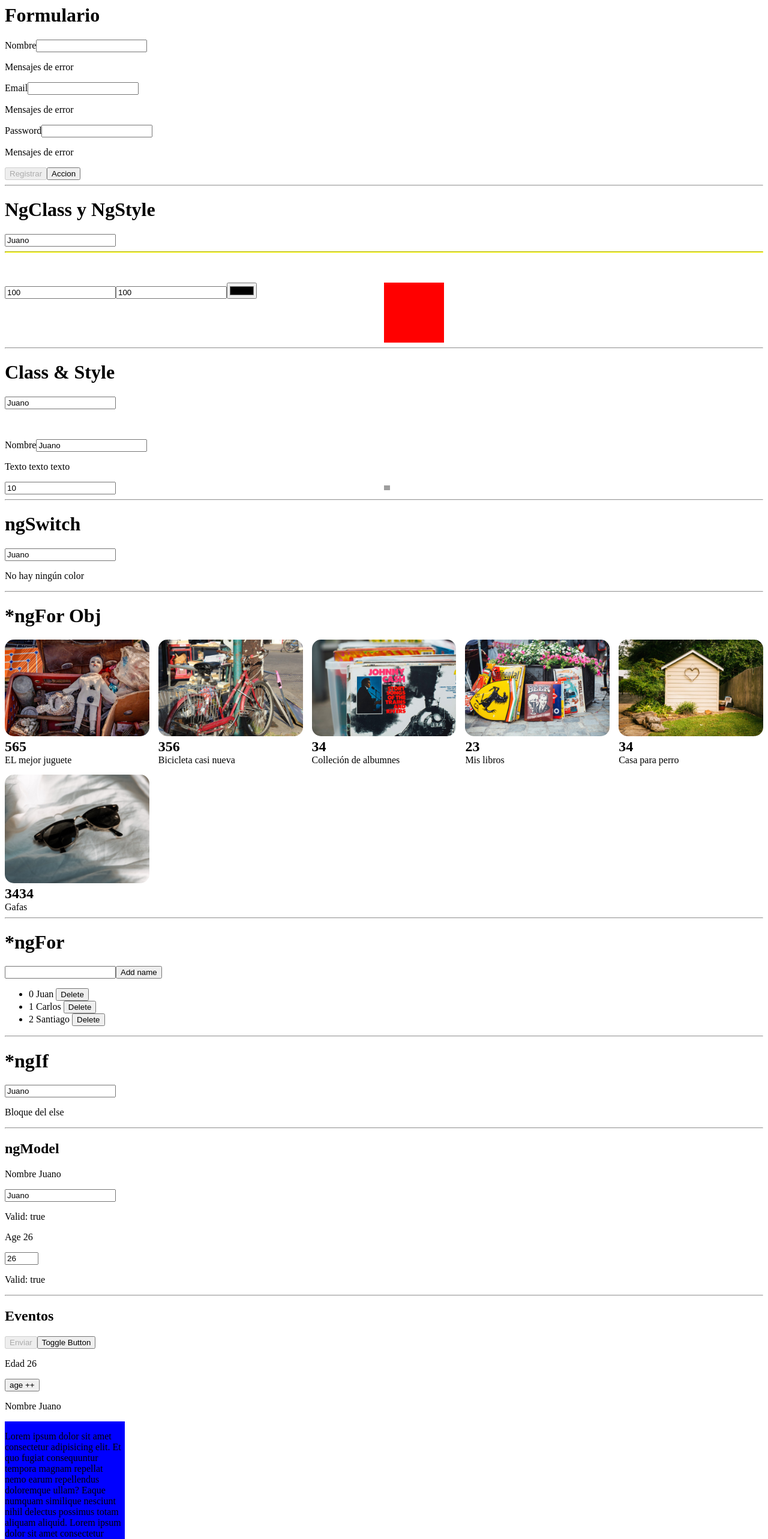
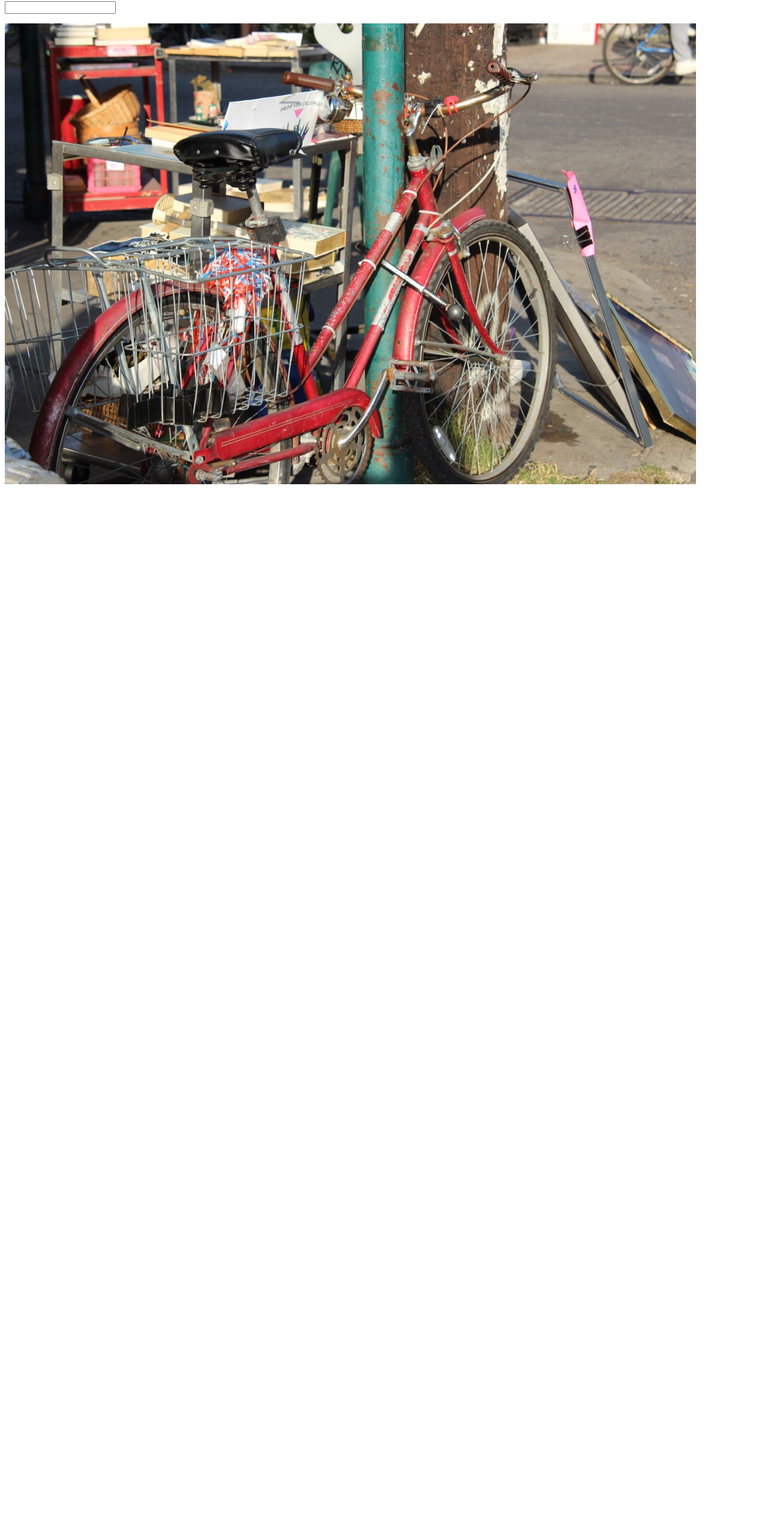
Before and after one commit to NousCode/my-store, an Angular app: page / in a window 1280 px wide. Shown: the part 14-2579 px from the top of the page at 60% size. After the commit the page ends 833 px from the top, so only its background shows below. Built offline with nearby package versions, Linux system fonts and the light colour scheme.

Commit message:
Output from father.

```diff
--- a/src/app/app.component.html
+++ b/src/app/app.component.html
@@ -1,141 +1,2 @@
-<h1>Formulario</h1>
-<form (ngSubmit)="onRegister()" #myForm="ngForm">
-  <div class="input-group">
-    <label for="name">Nombre</label>
-    <input type="text" name="name" required id="name" [(ngModel)]="register.name">
-    <p>Mensajes de error</p>
-  </div>
-  <div class="input-group">
-    <label for="email">Email</label>
-    <input type="email" name="email" required id="email" [(ngModel)]="register.email">
-    <p>Mensajes de error</p>
-  </div>
-  <div class="input-group">
-    <label for="name">Password</label>
-    <input type="password" name="password" required id="password" [(ngModel)]="register.password">
-    <p>Mensajes de error</p>
-  </div>
-  <button type="submit" [disabled]="myForm.invalid" >Registrar</button>
-  <button type="button">Accion</button>
-</form>
-<hr>
-<h1>NgClass y NgStyle</h1>
-<input type="text" required #nameInput4="ngModel" [(ngModel)]="person.name" >
-<hr class="line-error" [ngClass]="{
-  'valid': nameInput4.valid,
-  'invalid': nameInput4.invalid
-}">
-<p class="message-error" [class.invalid]="nameInput4.invalid">El campo es requerido</p>
-
-<div class="styles">
-  <div>
-    <input type="number" [(ngModel)]="box.width" >
-    <input type="number" [(ngModel)]="box.height" >
-    <input type="color" [(ngModel)]="box.background" >
-  </div>
-  <div>
-    <div [ngStyle]="{
-      'width.px': box.width,
-      'height.px': box.height,
-      'background-color': box.background,
-      'display': 'block'
-    }" ></div>
-  </div>
-</div>
-<hr>
-<h1>Class & Style</h1>
-<input type="text" required #nameInputs="ngModel" [(ngModel)]="person.name" >
-<p class="message-error" [class.invalid]="nameInputs.invalid">El campo es requerido</p>
-<label>Nombre</label>
-<input type="text" required #nameInput3="ngModel" [(ngModel)]="person.name" >
-<p [style.font-style]="nameInput3.invalid ? 'italic' : 'normal'">Texto texto texto</p>
-<div class="styles">
-  <div>
-    <input type="text" [(ngModel)]="widthImg" >
-  </div>
-  <div>
-    <img [src]="person.avatar" [style.width.px]="widthImg" alt="imagen">
-  </div>
-</div>
-<hr>
-<h1>ngSwitch</h1>
-<input type="text" required [(ngModel)]="person.name" >
-<div [ngSwitch]="person.name">
-  <p *ngSwitchCase="'Juan'">
-    El color el Azul
-  </p>
-  <p *ngSwitchCase="'Nicolas'">
-    El color el Verde
-  </p>
-  <p *ngSwitchCase="'Fernando'">
-    El color el Rojo
-  </p>
-  <p *ngSwitchDefault>
-    No hay ningún color
-  </p>
-</div>
-<hr>
-<h1>*ngFor Obj</h1>
-<div class="products--grid">
-  <div *ngFor="let product of products">
-    <img [src]="product.image" alt="image">
-    <h2>{{ product.price }}</h2>
-    <p>{{ product.name }}</p>
-  </div>
-</div>
-<hr>
-<h1>*ngFor</h1>
-<input type="text" required [(ngModel)]="newName" >
-<button (click)="addName()">Add name</button>
-<ul>
-  <li *ngIf="names.length === 0">No hay nombres</li>
-  <li *ngFor="let name of names; index as i">
-    {{ i }} {{ name }}
-    <button (click)="deleteName(i)">Delete</button>
-  </li>
-</ul>
-<hr>
-<h1>*ngIf</h1>
-<input type="text" required [(ngModel)]="person.name" >
-<p *ngIf="person.name === 'Juan' && person.age === 18; else elseBlock">Soy Juan</p>
-<p *ngIf="person.name === 'Carlos'">Soy Carlos</p>
-<ng-template #elseBlock>
-  <p>Bloque del else</p>
-</ng-template>
-<hr>
-
-<h2>ngModel</h2>
-<p>Nombre {{ person.name }}</p>
-<input type="text" required #nameInput="ngModel" [(ngModel)]="person.name" >
-<p>Valid: {{ nameInput.valid }}</p>
-
-<p>Age {{ person.age }}</p>
-<input type="number" max="30" min="18" required #ageInput="ngModel" [(ngModel)]="person.age" >
-<p>Valid: {{ ageInput.valid }}</p>
-<hr>
-<h2>Eventos</h2>
-<button [disabled]="btnDisabled">Enviar</button>
-<button (click)="toggleButton()">Toggle Button</button>
-<p>Edad {{ person.age }}</p>
-<button (click)="increaseAge()">age ++</button>
-
-<p>Nombre {{ person.name }}</p>
-
-<div class="box" (scroll)="onScroll($event)">
-  <p>Lorem ipsum dolor sit amet consectetur adipisicing elit. Et quo fugiat consequuntur tempora magnam repellat nemo earum repellendus doloremque ullam? Eaque numquam similique nesciunt nihil delectus possimus totam aliquam aliquid. Lorem ipsum dolor sit amet consectetur adipisicing elit. Et quo fugiat consequuntur tempora magnam repellat nemo earum repellendus doloremque ullam? Eaque numquam similique nesciunt nihil delectus possimus totam aliquam aliquid. Lorem ipsum dolor sit amet consectetur adipisicing elit. Et quo fugiat consequuntur tempora magnam repellat nemo earum repellendus doloremque ullam? Eaque numquam similique nesciunt nihil delectus possimus totam aliquam aliquid.</p>
-</div>
-
-<input type="text" [value]="person.name" (keyup)="changeName($event)">
-
-<hr>
-<h2>Propiedades</h2>
-<button [disabled]="btnDisabled" >Enviar</button>
-<input type="text" [value]="person.name">
-<progress [value]="person.age" max="100"></progress>
-<img [src]="person.avatar" width="100" alt="imagen">
-<hr>
-<h2>Hola mundo!!</h2>
-<h2>{{ 'Hola Mundo'.repeat(5) }}</h2>
-<p>3 + 3 = {{ 3 + 3 }}</p>
-<h3>Hola, soy {{ name }} y tengo {{ age }} años.</h3>
-<img src={{image}} alt="imagen" width="100">
+<p><input type="text" [(ngModel)]="imgParent"/></p>
+<app-img (loaded)="onLoaded($event)" [img]="imgParent"></app-img>
--- a/src/app/app.component.ts
+++ b/src/app/app.component.ts
@@ -7,95 +7,9 @@ import { Product } from './product.model';
   styleUrls: ['./app.component.sass']
 })
 export class AppComponent {
-  widthImg = 10;
+  imgParent = '';
 
-  box = {
-    width: 100,
-    height: 100,
-    background: 'red'
-  };
-
-  name = 'Juan';
-  age = 26;
-  image = 'https://tresubresdobles.com/wp-content/uploads/2019/08/skft-912381dcd5b2c45c4a9ce8acf32cfd8c-768x961.jpg';
-  btnDisabled = true;
-
-  person = {
-    name: 'Juano',
-    age: 26,
-    avatar: 'https://tresubresdobles.com/wp-content/uploads/2019/08/skft-912381dcd5b2c45c4a9ce8acf32cfd8c-768x961.jpg'
-  }
-
-  names: string[] = ['Juan', 'Carlos', 'Santiago'];
-  newName: string = '';
-
-  register = {
-    name: '',
-    email: '',
-    password: ''
-  }
-
-  products: Product[] = [
-      {
-        name: 'EL mejor juguete',
-        price: 565,
-        image: './assets/images/toy.jpg',
-        category: 'all'
-      },
-      {
-        name: 'Bicicleta casi nueva',
-        price: 356,
-        image: './assets/images/bike.jpg'
-      },
-      {
-        name: 'Colleción de albumnes',
-        price: 34,
-        image: './assets/images/album.jpg'
-      },
-      {
-        name: 'Mis libros',
-        price: 23,
-        image: './assets/images/books.jpg'
-      },
-      {
-        name: 'Casa para perro',
-        price: 34,
-        image: './assets/images/house.jpg'
-      },
-      {
-        name: 'Gafas',
-        price: 3434,
-        image: './assets/images/glasses.jpg'
-      }
-  ];
-
-  toggleButton() {
-    this.btnDisabled = !this.btnDisabled;
-  }
-
-  increaseAge() {
-    this.person.age += 1;
-  }
-
-  onScroll(event: Event) {
-    const element = event.target as HTMLElement;
-    console.log(element.scrollTop);
-  }
-
-  changeName(event: Event) {
-    const element = event.target as HTMLInputElement;
-    this.person.name = element.value;
-  }
-
-  addName() {
-    this.names.push(this.newName);
-    this.newName = '';
-  }
-  deleteName(index: number) {
-    this.names.splice(index, 1);
-  }
-
-  onRegister() {
-    console.log(this.register);
+  onLoaded(img: string) {
+    console.log('Log padre', img);
   }
 }
--- a/src/app/app.module.ts
+++ b/src/app/app.module.ts
@@ -4,10 +4,12 @@ import { FormsModule } from '@angular/forms';
 
 import { AppRoutingModule } from './app-routing.module';
 import { AppComponent } from './app.component';
+import { ImgComponent } from './components/img/img.component';
 
 @NgModule({
   declarations: [
-    AppComponent
+    AppComponent,
+    ImgComponent
   ],
   imports: [
     FormsModule,
--- /dev/null
+++ b/src/app/components/img/img.component.html
@@ -0,0 +1,4 @@
+<img [src]="img" (load)="imgLoad()" (error)="imgError()" width="200" alt="img" *ngIf="img; else elseImg">
+<ng-template #elseImg>
+  <img [src]="imageDefault" alt="img">
+</ng-template>
--- /dev/null
+++ b/src/app/components/img/img.component.ts
@@ -0,0 +1,26 @@
+import { Component, Input, OnInit, Output, EventEmitter } from '@angular/core';
+
+@Component({
+  selector: 'app-img',
+  templateUrl: './img.component.html',
+  styleUrls: ['./img.component.sass']
+})
+export class ImgComponent implements OnInit {
+  @Input() img: string = '';
+  @Output() loaded = new EventEmitter<string>();
+  imageDefault = '../../../assets/images/bike.jpg'
+
+  constructor() { }
+
+  ngOnInit(): void {
+  }
+
+  imgError() {
+    this.img = this.imageDefault;
+  }
+
+  imgLoad() {
+    console.log('loaded hijo');
+    this.loaded.emit(this.img);
+  }
+}
```
Also changed, not shown: src/app/components/img/img.component.sass (added), 1 other file (tests, documents, lock files or other folders).
